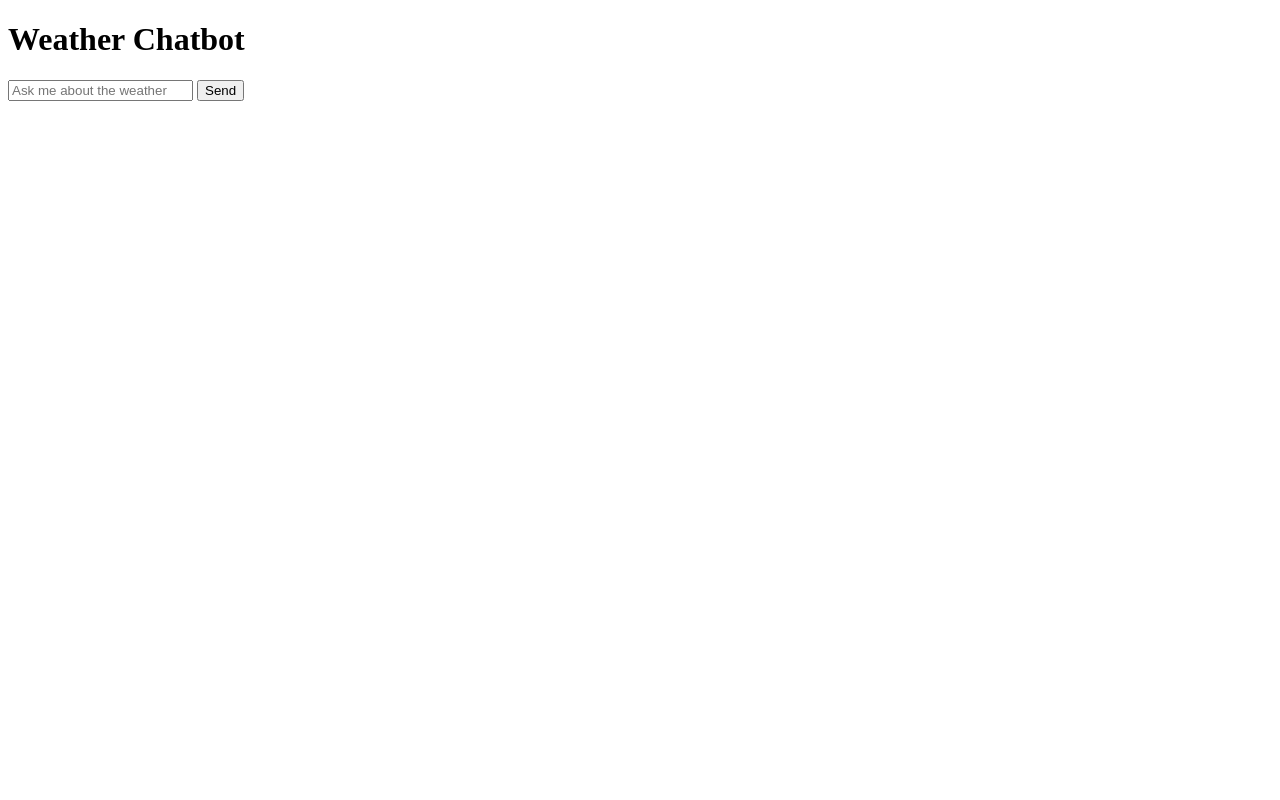
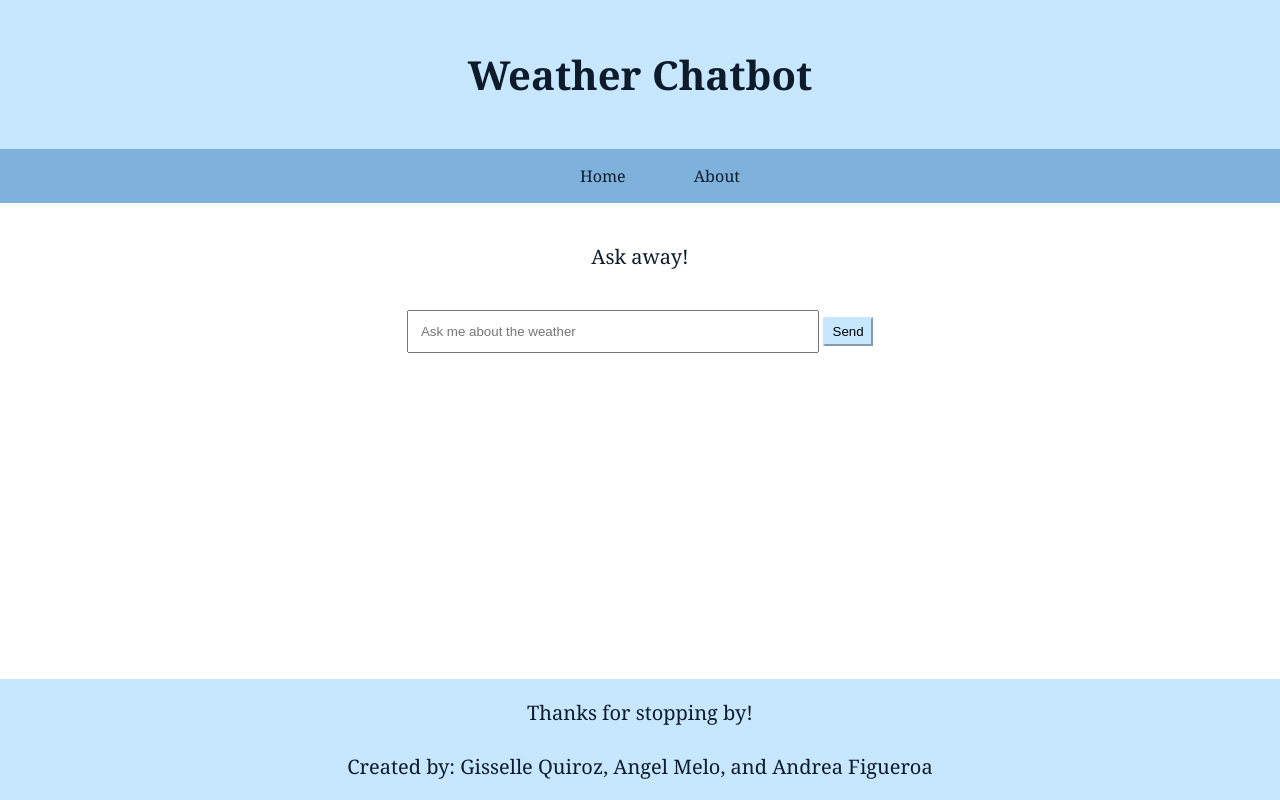
Before and after one commit to thiagapuncher/Weather-Chatbot, a Flask app: page / in a window 1280 px wide. Run offline with Flask 3, Linux system fonts and the light colour scheme.

Commit message:
Updated index.html

```diff
--- a/templates/index.html
+++ b/templates/index.html
@@ -5,17 +5,40 @@
     <meta charset = "UTF-8">
     <meta name = "viewport" content = "width=device-width, initial-scale=1.0">
     <title> Weather Chatbot </title>
+    <link rel= "stylesheet" type= "text/css" href= "{{ url_for('static',filename='styles/styling.css') }}">
 </head>
+
 <body>
-    <h1> Weather Chatbot </h1>
+    <div class="container">
+        <header> <h1>Weather Chatbot </h1></header>
+
+        <nav>
+            <div class="navbar">
+            <ul>
+                <li>
+                  <a href="http://127.0.0.1:5000" style="text-decoration:none">Home</a>
+                </li>
+                <li>
+                  <a href="http://127.0.0.1:5000/about" style="text-decoration:none">About</a>
+                </li>
+            </ul>
+            </div>
+        </nav>
+
+
+        <p>Ask away!</p>
         <form method="post">
             <input type = "text" name = "city" placeholder = "Ask me about the weather" required>
             <button type = "submit"> Send </button>
         </form>
 
+        <div class="main">
+            <div class="things">
+                {% if city %}
+                <p>Here is the weather for {{ city }} and some activities you can do!</p>
+                {% endif %}
 
-
-
+                <div id="left">
                 {% if city %}
                 <h2>Weather in {{ city }}</h2>
                 <div>Temperature: {{ temp_celsius }}°C / {{ temp_fahrenheit }}°F</div>
@@ -28,10 +51,10 @@
                 <div>Wind Speed: {{ wind_speed }} km/h</div>
                 <div>Wind Direction: {{ wind_direction }}°</div>
                 <div>Visibility: {{ visibility }} m</div>
+                {% endif %}
+                </div>
 
-    {% endif %}
-
-
+                <div id="right">
                 {% if activities %}
                 <h2>Activities</h2>
                 <ul>
@@ -40,9 +63,19 @@
                     {% endfor %}
                 </ul>
                 {% endif %}
+                </div>
+            </div>
+        </div>
 
+        <br>
+        <br>
+        <br>
 
+        <footer>
+            <div>Thanks for stopping by!</div> <br>
+            <div>Created by: Gisselle Quiroz, Angel Melo, and Andrea Figueroa</div>
+        </footer>
+    </div>
+</body>
 
-
-</body>
 </html>
```
Lines whose indentation alone changed are shown as unchanged.
